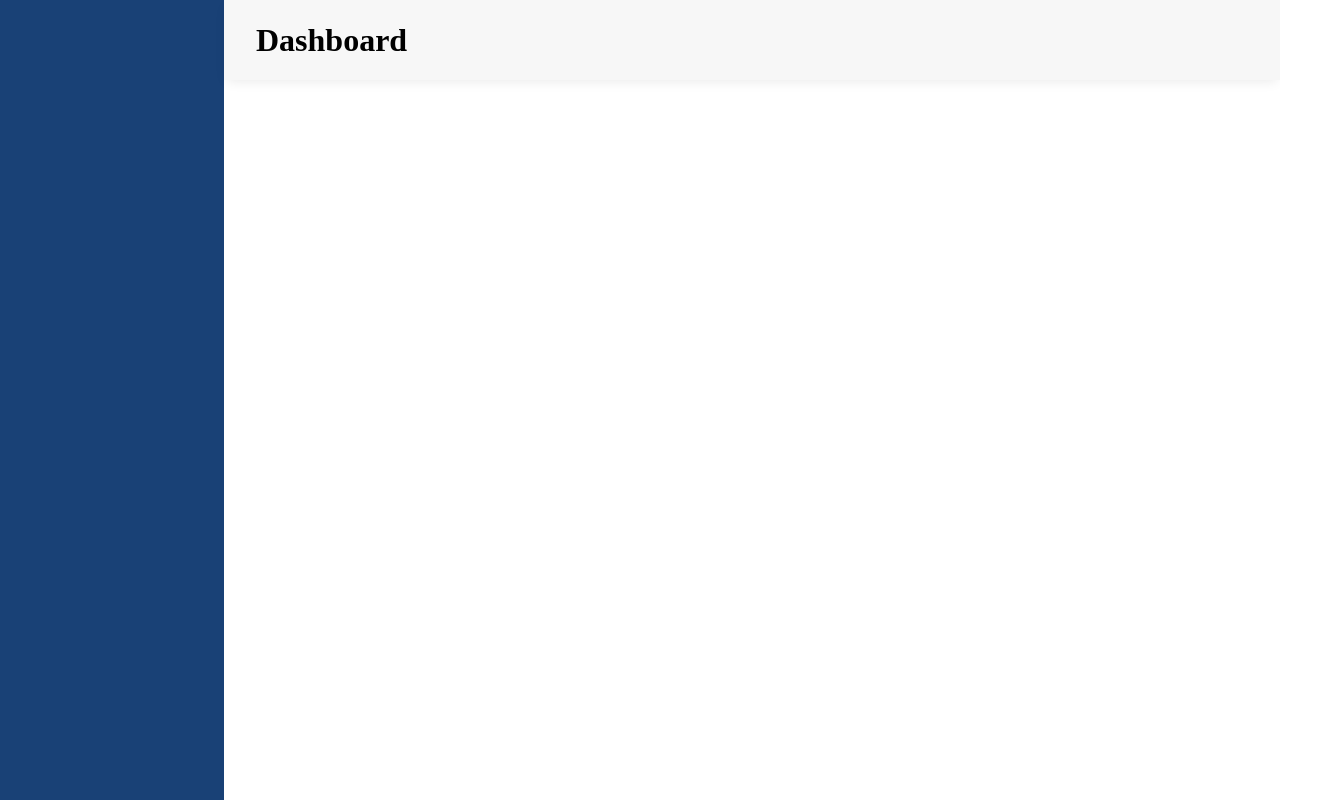
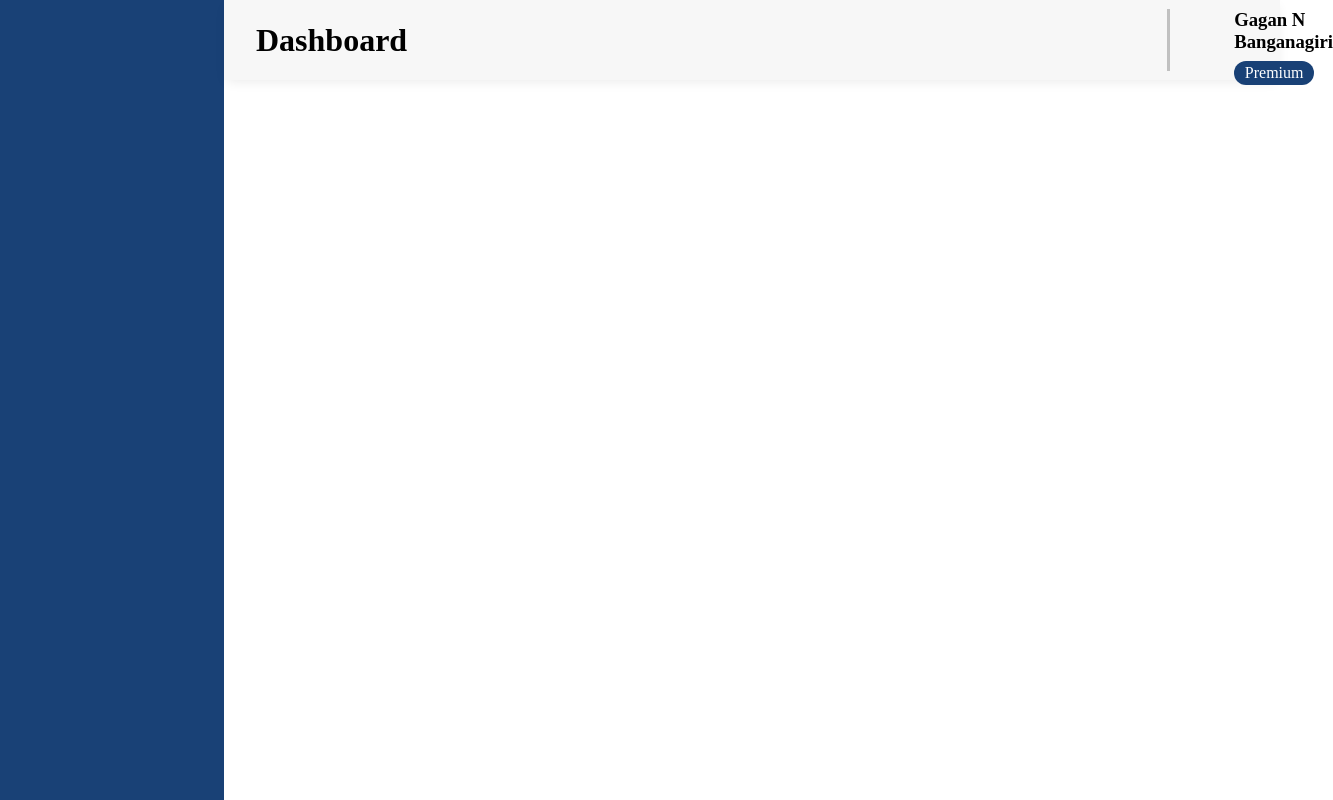
Before and after one commit to affangitty/JetSetMed, a React (Vite) app: page / in a window 1280 px wide. Shown: the whole page, 1333 px wide, since content can reach past the window. Built offline with nearby package versions, Linux system fonts and the light colour scheme.

Commit message:
feat: add navbar text

```diff
--- a/src/Utilities/Navbar/Navbar.css
+++ b/src/Utilities/Navbar/Navbar.css
@@ -13,6 +13,24 @@
 }
 .navright{
     display: flex;
-    width: 18rem;
+    width: 22rem;
     height: 78%;
 }
+.pinfo{
+    padding-left: 4rem;
+    border-left: 3px solid #00000038;
+    height: 100%;
+    width: 100%;
+    display: flex;
+    flex-direction: column;
+    gap: 0.5rem;
+    /* background-color: green; */
+}
+.profbutton{
+    color: white;
+    background-color: #194176;
+    line-height: 1.5rem;
+    text-align: center;
+    width: 5rem;
+    border-radius: 2rem;
+}
--- a/src/Utilities/Navbar/Navbar.jsx
+++ b/src/Utilities/Navbar/Navbar.jsx
@@ -7,7 +7,13 @@ const Navbar = () => {
     <div className="navright">
       <div className="notif">
       </div>
-      <div className="profile"></div>
+      <div className="profile">
+        <div className="pfp"></div>
+        <div className="pinfo">
+          <h3>Gagan N Banganagiri</h3>
+        <div className="profbutton"><p>Premium</p></div>
+        </div>
+      </div>
     </div>
   </div>;
 };
```
